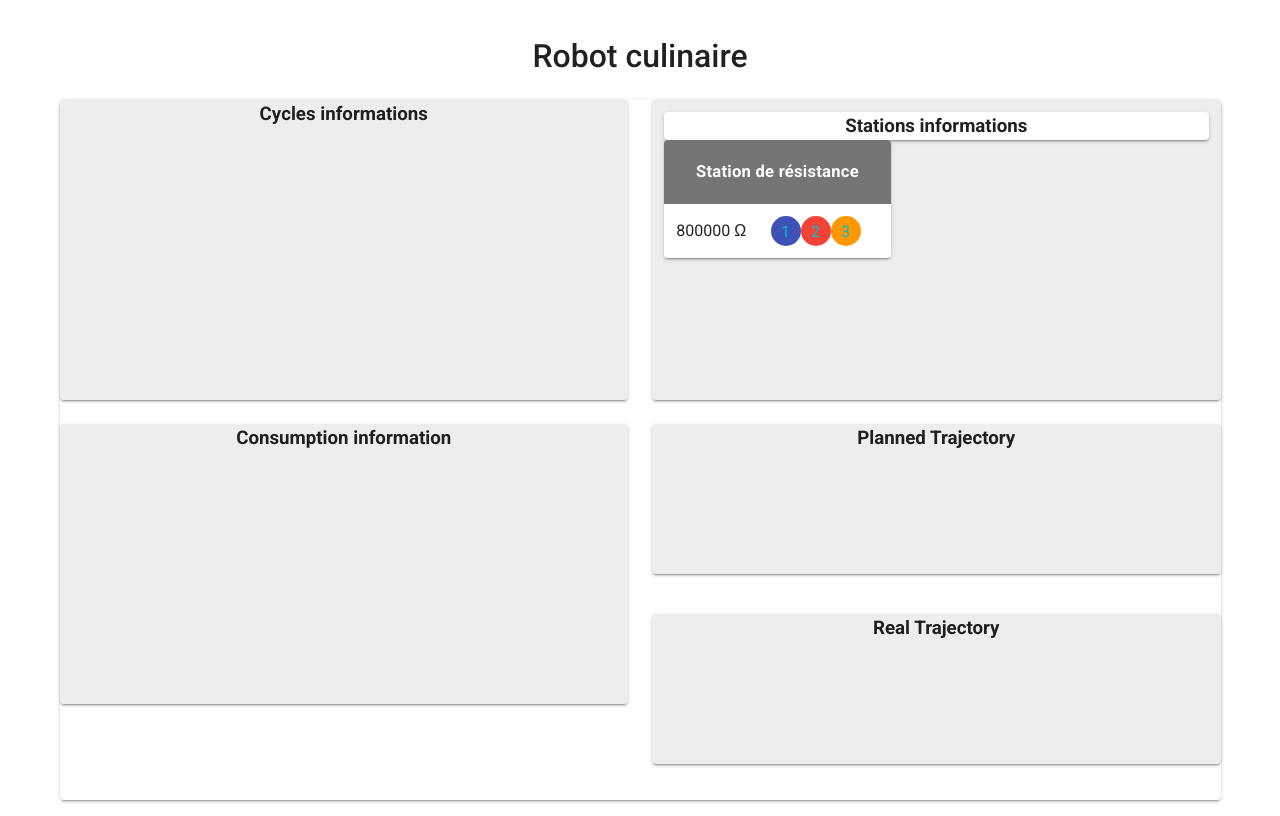
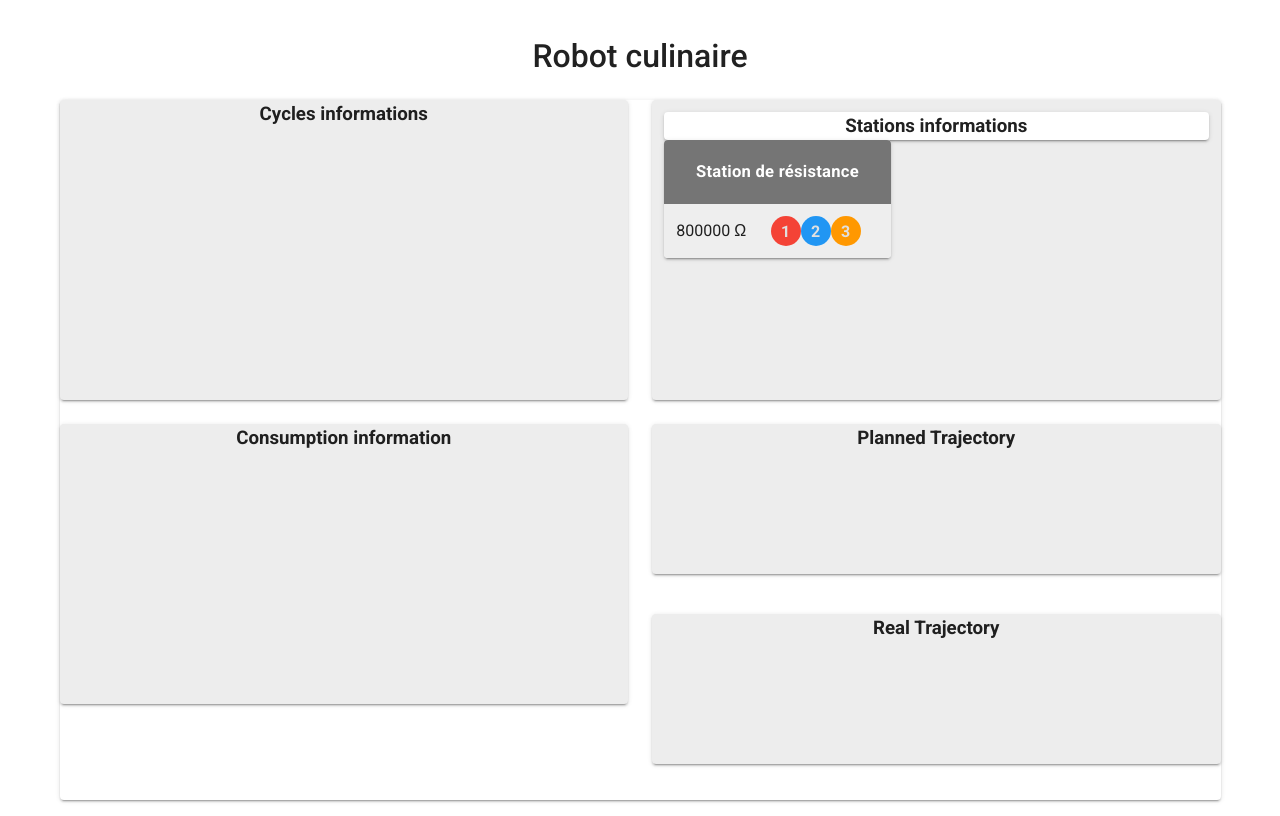
Before and after one commit to GLO3013-E4/COViRondelle2021, a Vue app in the folder frontend/: page / in a window 1280 px wide. Built offline with nearby package versions, Linux system fonts and the light colour scheme.

Commit message:
story for difficult colors to see, patch some problems with it

```diff
--- /dev/null
+++ b/frontend/src/Factories/resistanceFactory.ts
@@ -0,0 +1,5 @@
+import { enumFactory } from 'node-factory';
+
+export const COLORS = ['yellow', 'brown', 'red', 'pink', 'orange','black', 'white', 'green', 'blue', 'purple','grey'];
+
+export const StateFactory = enumFactory<string>(COLORS);
--- a/frontend/src/components/station/Resistance.vue
+++ b/frontend/src/components/station/Resistance.vue
@@ -5,7 +5,7 @@
         Station de résistance
       </h5>
     </v-card-title>
-    <v-container>
+    <v-container class="grey lighten-3">
       <v-row align="center">
         <v-col sm="5">
           <div class="d-flex justify-center">{{ this.resistanceValue }} Ω</div>
@@ -16,7 +16,7 @@
             v-for="(puckColor, i) in pucksColors"
             :key="i"
             :color="puckColor"
-            class="cyan--text"
+            class="grey--text text--lighten-2 font-weight-bold"
           >
             {{ i + 1 }}
           </v-avatar>
--- a/frontend/src/components/station/StationInformation.vue
+++ b/frontend/src/components/station/StationInformation.vue
@@ -29,7 +29,7 @@ import Resistance from "../station/Resistance.vue";
 })
 export default class StationInformations extends Vue {
   private resistanceValue = 800000; //voir l'affichage avec 3 chiffres, pas couleurs associé
-  private pucksColors = ["indigo", "red", "orange"]; //Assume que je reçois un array de couleur
+  private pucksColors = ["red", "blue", "orange"]; //Assume que je reçois un array de couleur
 }
 </script>
 
```
Also changed, not shown: 1 other file (tests, documents, lock files or other folders).
